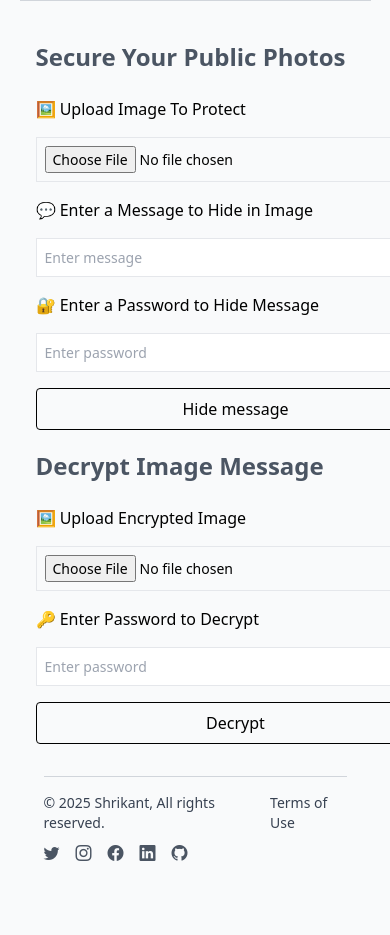
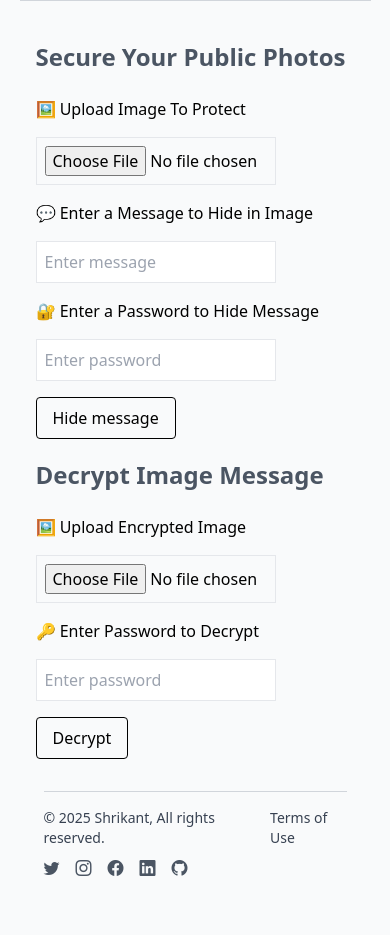
Before and after one commit to ShriKant114/Steganography-Mssage-Hiding, a Flask app: page / in a window 390 px wide; the page is wider, and only the part inside the window is pictured. Shown: the part 56-991 px from the top of that part. Before the commit the page ends 917 px from the top of that part, so only its background shows below. Run offline with Flask 3, Linux system fonts and the light colour scheme; some libraries are stand-ins or nearby versions.

Commit message:
Update index.html

```diff
--- a/templates/index.html
+++ b/templates/index.html
@@ -11,18 +11,6 @@
    @media screen and (max-width: 768px) {
             footer {
                 margin-bottom: 11%;
-        }
-
-        input[type="text"],
-        input[type="password"],
-        input[type="file"] {
-            padding: 8px;
-            font-size: 14px;
-            max-width: 100%;
-        }
-
-        button {
-            width: 100%;
             }
         }
 
@@ -82,14 +70,14 @@
 
                     <form action="/hide" method="POST" enctype="multipart/form-data" class="space-y-4">
                         <p>🖼️ Upload Image To Protect</p>
-                        <input type="file" name="image" class="border p-2 w-full" required>
+                        <input type="file" name="image" class="border p-2 w-3/5" required>
 
                         <p>💬 Enter a Message to Hide in Image</p>
-                        <input type="text" name="message" placeholder="Enter message" class="border p-1 w-full" required>
+                        <input type="text" name="message" placeholder="Enter message" class="border p-2 w-3/5" required>
 
                         <p>🔐 Enter a Password to Hide Message</p>
                         <div class="password-container">
-                            <input type="password" id="encrypt-password" name="password" placeholder="Enter password" class="border p-2 w-full" required>
+                            <input type="password" id="encrypt-password" name="password" placeholder="Enter password" class="border p-2 w-3/5" required>
                             <i class="eye-icon bi bi-eye-slash" onclick="togglePassword('encrypt-password', this)"></i>
                         </div>
 
@@ -115,11 +103,11 @@
 
                     <form action="/reveal" method="POST" enctype="multipart/form-data" class="space-y-4">
                         <p>🖼️ Upload Encrypted Image</p>
-                        <input type="file" name="image" class="border p-2 w-full" required>
+                        <input type="file" name="image" class="border p-2 w-3/5" required>
 
                         <p>🔑 Enter Password to Decrypt</p>
                         <div class="password-container">
-                            <input type="password" id="decrypt-password" name="password" placeholder="Enter password" class="border p-2 w-full" required>
+                            <input type="password" id="decrypt-password" name="password" placeholder="Enter password" class="border p-2 w-3/5" required>
                             <i class="eye-icon bi bi-eye-slash" onclick="togglePassword('decrypt-password', this)"></i>
                         </div>
 
```
Lines whose indentation alone changed are shown as unchanged.
